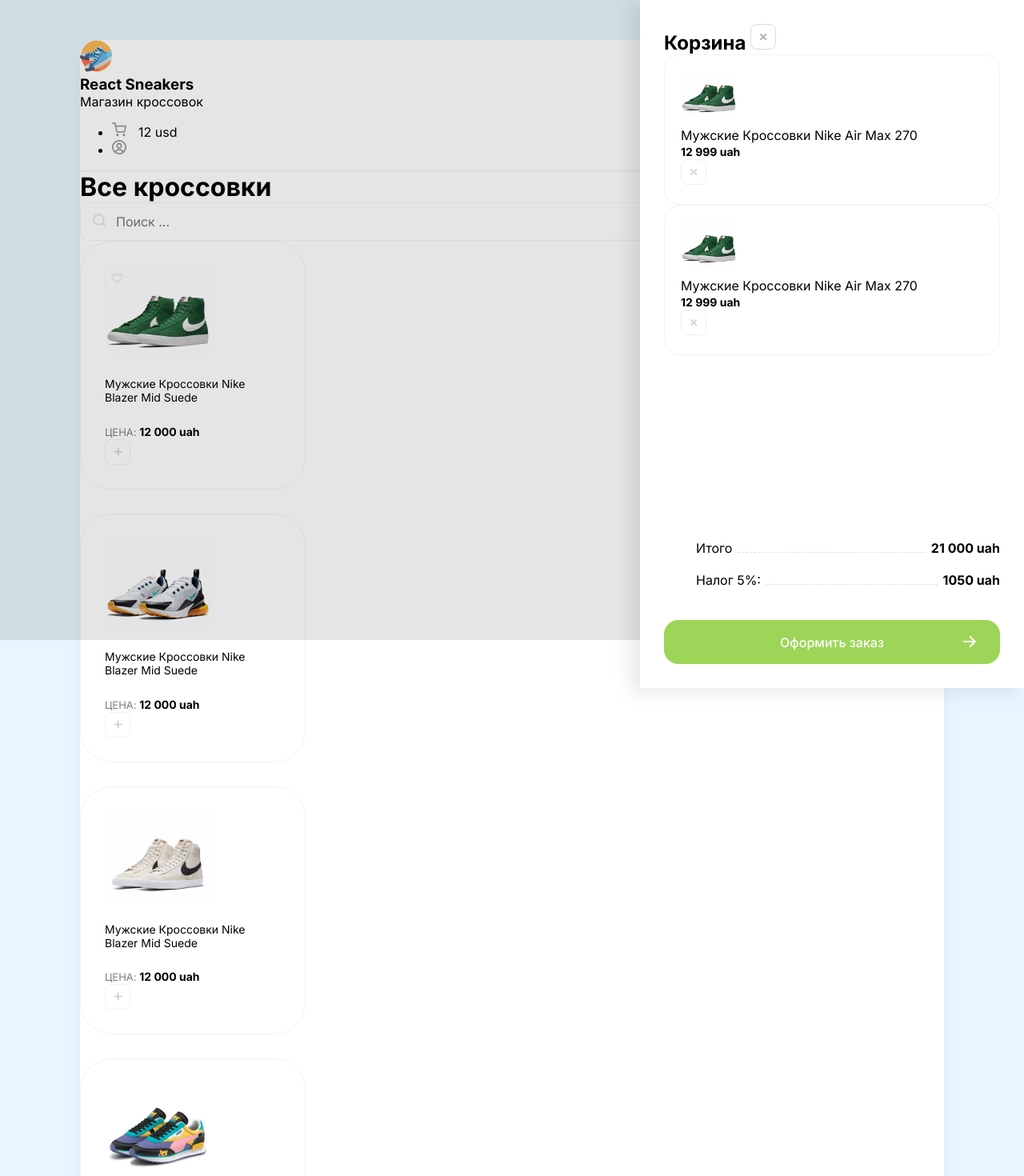
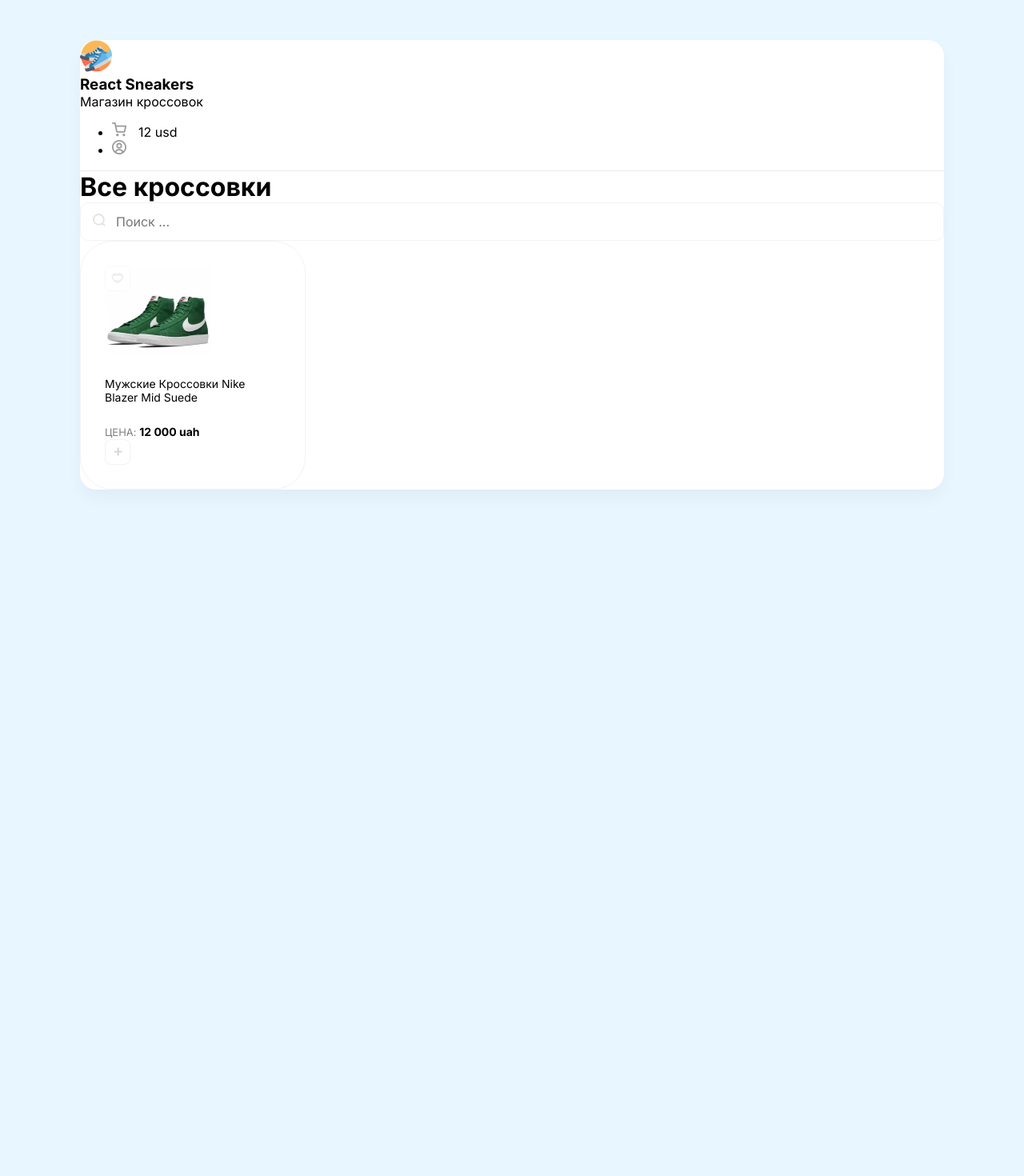
Before and after one commit to SilaevAlex/Sneakers, a React (Create React App) app: page / in a window 1280 px wide. Shown: the top 1470 px of the page at 80% size. After the commit the page ends 800 px from the top, so only its background shows below. Built offline with nearby package versions, Linux system fonts and the light colour scheme.

Commit message:
add components

```diff
--- a/src/App.js
+++ b/src/App.js
@@ -1,87 +1,13 @@
+import Card from "./components/Card";
+import Drawer from "./components/Drawer";
+import Header from "./components/Header";
+
 function App() {
   return (
     <div className="wrapper clear">
-      <div className="overlay">
-        <div className="drawer">
-          <h2 className="d-flex justify-between mb-30">Корзина <img
-                className="removeBtn cu-p"
-                src="/img/btnRemove.svg"
-                alt="remove"
-              /> </h2>
+      <Drawer />
 
-          <div className="items">
-            <div className="cartItem d-flex align-center mb-20">
-              <div
-                style={{ backgroundImage: "url(/img/sneakers/1.jpg)" }}
-                className="cartItemImg"
-              ></div>
-
-              <div className="mr-20 flex">
-                <p className="mb-5">Мужские Кроссовки Nike Air Max 270</p>
-                <b>12 999 uah</b>
-              </div>
-              <img
-                className="removeBtn"
-                src="/img/btnRemove.svg"
-                alt="remove"
-              />
-            </div>
-
-            <div className="cartItem d-flex align-center mb-20">
-              <div
-                style={{ backgroundImage: "url(/img/sneakers/1.jpg)" }}
-                className="cartItemImg"
-              ></div>
-
-              <div className="mr-20 flex">
-                <p className="mb-5">Мужские Кроссовки Nike Air Max 270</p>
-                <b>12 999 uah</b>
-              </div>
-              <img
-                className="removeBtn"
-                src="/img/btnRemove.svg"
-                alt="remove"
-              />
-            </div>
-          </div>
-
-          <div className="cartTotalBlock">
-          <ul>
-            <li>
-              <span>Итого</span>
-              <div></div>
-              <b>21 000 uah</b>
-            </li>
-            <li>
-              <span>Налог 5%:</span>
-              <div></div>
-              <b>1050 uah</b>
-            </li>
-          </ul>
-          <button className="greenButton">Оформить заказ <img src="/img/arrow.svg" alt="arrow"/> </button>
-          </div>
-
-        </div>
-      </div>
-
-      <header className="d-flex justify-between align-center p-40">
-        <div className="d-flex align-center">
-          <img width={40} height={40} src="/img/logo.png" alt="logo" />
-          <div>
-            <h3 className="text-uppercase">React Sneakers</h3>
-            <p>Магазин кроссовок</p>
-          </div>
-        </div>
-        <ul className="d-flex">
-          <li className="mr-30">
-            <img width={18} height={18} src="/img/cart.svg" alt="cart" />
-            <span>12 usd</span>
-          </li>
-          <li>
-            <img width={18} height={18} src="/img/user.svg" alt="user" />
-          </li>
-        </ul>
-      </header>
+      <Header />
 
       <div className="content p-40 ">
         <div className="d-flex align-center justify-between mb-40">
@@ -92,84 +18,7 @@
           </div>
         </div>
         <div className="d-flex">
-          <div className="card">
-            <div className="favorite">
-              <img src="/img/heart_anliked.svg" alt="unliked" />
-            </div>
-            <img
-              width={133}
-              height={112}
-              src="/img/sneakers/1.jpg"
-              alt="Sneakers"
-            />
-            <h5>Мужские Кроссовки Nike Blazer Mid Suede</h5>
-            <div className="d-flex justify-between align-center">
-              <div className="d-flex flex-column">
-                <span>Цена: </span>
-                <b>12 000 uah</b>
-              </div>
-              <button className="button">
-                <img width={11} height={11} src="/img/Plus.svg" alt="Plus" />
-              </button>
-            </div>
-          </div>
-
-          <div className="card">
-            <img
-              width={133}
-              height={112}
-              src="/img/sneakers/2.jpg"
-              alt="Sneakers"
-            />
-            <h5>Мужские Кроссовки Nike Blazer Mid Suede</h5>
-            <div className="d-flex justify-between align-center">
-              <div className="d-flex flex-column">
-                <span>Цена: </span>
-                <b>12 000 uah</b>
-              </div>
-              <button className="button">
-                <img width={11} height={11} src="/img/Plus.svg" alt="Plus" />
-              </button>
-            </div>
-          </div>
-
-          <div className="card">
-            <img
-              width={133}
-              height={112}
-              src="/img/sneakers/3.jpg"
-              alt="Sneakers"
-            />
-            <h5>Мужские Кроссовки Nike Blazer Mid Suede</h5>
-            <div className="d-flex justify-between align-center">
-              <div className="d-flex flex-column">
-                <span>Цена: </span>
-                <b>12 000 uah</b>
-              </div>
-              <button className="button">
-                <img width={11} height={11} src="/img/Plus.svg" alt="Plus" />
-              </button>
-            </div>
-          </div>
-
-          <div className="card">
-            <img
-              width={133}
-              height={112}
-              src="/img/sneakers/4.jpg"
-              alt="Sneakers"
-            />
-            <h5>Мужские Кроссовки Nike Blazer Mid Suede</h5>
-            <div className="d-flex justify-between align-center">
-              <div className="d-flex flex-column">
-                <span>Цена: </span>
-                <b>12 000 uah</b>
-              </div>
-              <button className="button">
-                <img width={11} height={11} src="/img/Plus.svg" alt="Plus" />
-              </button>
-            </div>
-          </div>
+          <Card />
         </div>
       </div>
     </div>
--- /dev/null
+++ b/src/components/Card.js
@@ -0,0 +1,23 @@
+
+
+function Card() {
+  return (
+    <div className="card">
+      <div className="favorite">
+        <img src="/img/heart_anliked.svg" alt="unliked" />
+      </div>
+      <img width={133} height={112} src="/img/sneakers/1.jpg" alt="Sneakers" />
+      <h5>Мужские Кроссовки Nike Blazer Mid Suede</h5>
+      <div className="d-flex justify-between align-center">
+        <div className="d-flex flex-column">
+          <span>Цена: </span>
+          <b>12 000 uah</b>
+        </div>
+        <button className="button">
+          <img width={11} height={11} src="/img/Plus.svg" alt="Plus" />
+        </button>
+      </div>
+    </div>
+  );
+}
+export default Card;
--- /dev/null
+++ b/src/components/Drawer.js
@@ -0,0 +1,61 @@
+function Drawer() {
+  return (
+    <div style={{ display: `none` }} className="overlay">
+       <div className="drawer">
+      <h2 className="d-flex justify-between mb-30">
+        Корзина{" "}
+        <img className="removeBtn cu-p" src="/img/btnRemove.svg" alt="remove" />{" "}
+      </h2>
+
+      <div className="items">
+        <div className="cartItem d-flex align-center mb-20">
+          <div
+            style={{ backgroundImage: "url(/img/sneakers/1.jpg)" }}
+            className="cartItemImg"
+          ></div>
+
+          <div className="mr-20 flex">
+            <p className="mb-5">Мужские Кроссовки Nike Air Max 270</p>
+            <b>12 999 uah</b>
+          </div>
+          <img className="removeBtn" src="/img/btnRemove.svg" alt="remove" />
+        </div>
+
+        <div className="cartItem d-flex align-center mb-20">
+          <div
+            style={{ backgroundImage: "url(/img/sneakers/1.jpg)" }}
+            className="cartItemImg"
+          ></div>
+
+          <div className="mr-20 flex">
+            <p className="mb-5">Мужские Кроссовки Nike Air Max 270</p>
+            <b>12 999 uah</b>
+          </div>
+          <img className="removeBtn" src="/img/btnRemove.svg" alt="remove" />
+        </div>
+      </div>
+
+      <div className="cartTotalBlock">
+        <ul>
+          <li>
+            <span>Итого</span>
+            <div></div>
+            <b>21 000 uah</b>
+          </li>
+          <li>
+            <span>Налог 5%:</span>
+            <div></div>
+            <b>1050 uah</b>
+          </li>
+        </ul>
+        <button className="greenButton">
+          Оформить заказ <img src="/img/arrow.svg" alt="arrow" />{" "}
+        </button>
+      </div>
+    </div>
+      </div>
+
+  );
+}
+
+export default Drawer;
--- /dev/null
+++ b/src/components/Header.js
@@ -0,0 +1,25 @@
+
+function Header () {
+    return (
+        <header className="d-flex justify-between align-center p-40">
+        <div className="d-flex align-center">
+          <img width={40} height={40} src="/img/logo.png" alt="logo" />
+          <div>
+            <h3 className="text-uppercase">React Sneakers</h3>
+            <p>Магазин кроссовок</p>
+          </div>
+        </div>
+        <ul className="d-flex">
+          <li className="mr-30">
+            <img width={18} height={18} src="/img/cart.svg" alt="cart" />
+            <span>12 usd</span>
+          </li>
+          <li>
+            <img width={18} height={18} src="/img/user.svg" alt="user" />
+          </li>
+        </ul>
+      </header>
+    )
+}
+
+export default Header;
```
